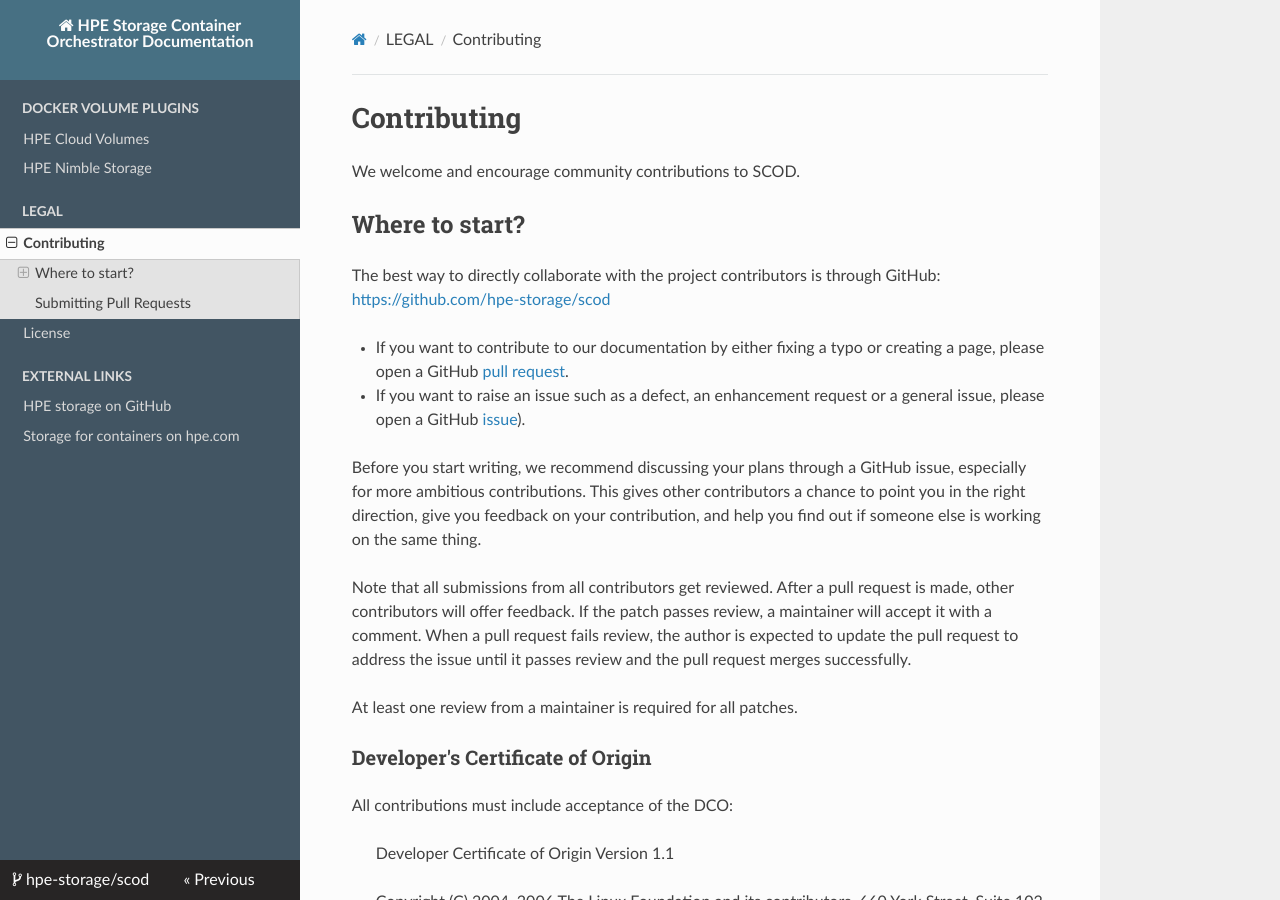
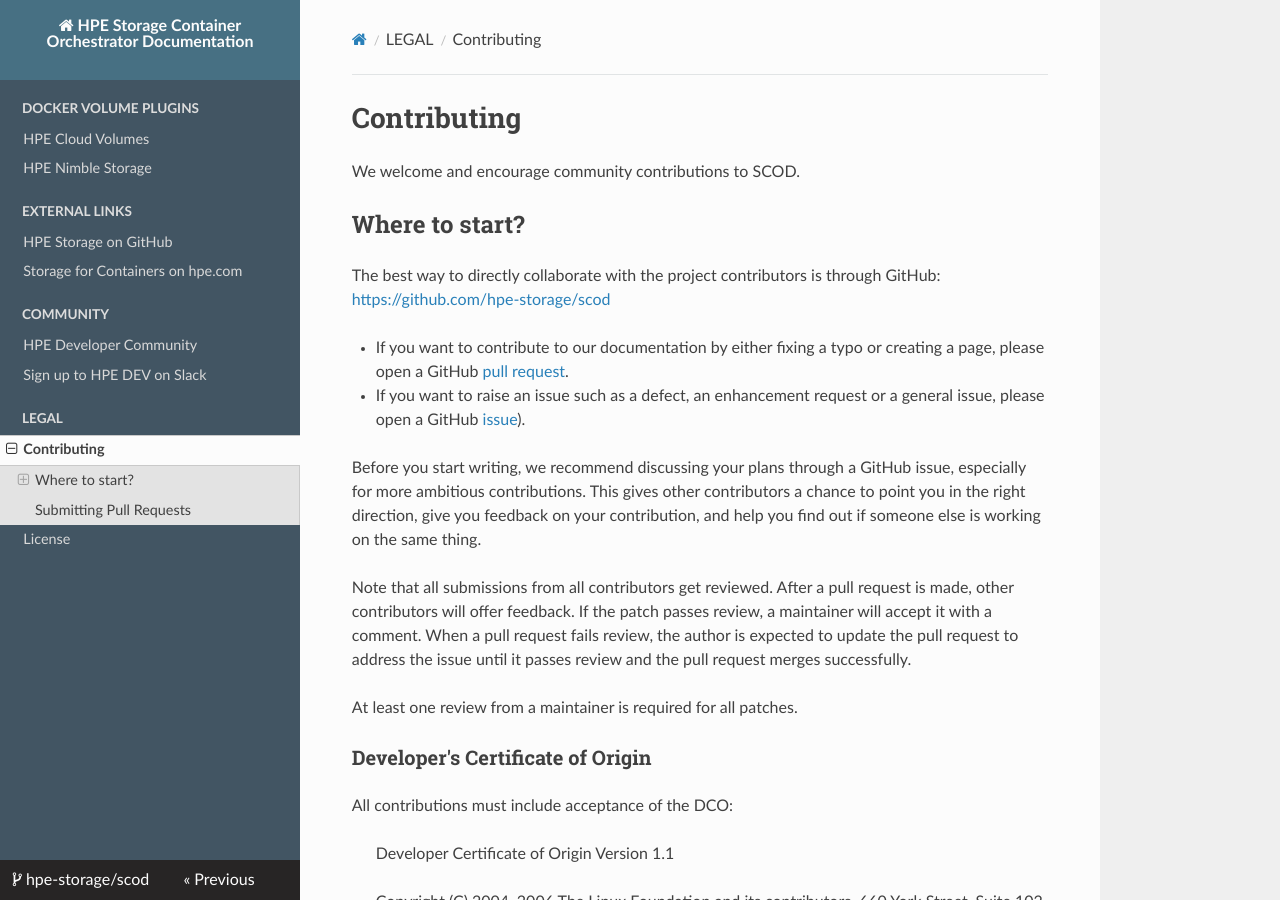
Before and after one commit to hpe-storage/scod, an MkDocs documentation site: the page built from docs/legal/contributing/index.md, in a window 1280 px wide and 900 px high. Built offline with MkDocs 1.6.1, drawn with Linux system fonts in a browser that asks for light colours; nearby versions of some CDN libraries.

```diff
--- a/mkdocs.yml
+++ b/mkdocs.yml
@@ -52,23 +52,24 @@ nav:
     - 'HPE Cloud Volumes': 'docker_volume_plugins/hpe_cloud_volumes/index.md'
     - 'HPE Nimble Storage': 'docker_volume_plugins/hpe_nimble_storage/index.md'
 #  - LEGACY FLEXVOLUME DRIVER:
-#    - 'Container Provider (Nimble/CV)': 'flexvolume/container_provider/index.md'
-#    - 'Dory and Doryd': 'flexvolume/dory/index.md'
+#    - 'Container Provider (Nimble/CV)': 'flexvolume_driver/container_provider/index.md'
+#    - 'History: Dory and Doryd ': 'flexvolume_driver/dory/index.md'
 #    - 'HPE Nimble Storage': 'flexvolume/container_provider/index.md'
 # - WORKLOAD BLUEPRINTS:
 #   - 'Running MongoDB on HPE Storage': 'workloads/mongodb/index.md'
 #   - 'Hybrid Cloud CI/CD pipelines': 'workloads/mongodb/hybrid_cloud_cicd.md'
-# - COMMUNITY:
-#   - 'HPE DEV': 'community/hpe_dev.md'
-#   - 'Blogs': 'community/blogs.md'
 # - LEARN:
 #   - 'Persistent Storage for Kubernetes': 'learn/kubernetes_storage.md'
 #   - 'Using Docker Volume plugins': 'learn/docker_volume_plugins.md'
 #   - 'External Resources': 'learn/links.md'
+  - EXTERNAL LINKS:
+    - 'HPE Storage on GitHub': 'https://github.com/hpe-storage'
+    - 'Storage for Containers on hpe.com': 'https://hpe.com/storage/containers'
+  - COMMUNITY:
+    - 'HPE Developer Community': 'https://developer.hpe.com'
+    - 'Sign up to HPE DEV on Slack': 'https://slack.hpedev.io'
+#   - 'Blogs': 'community/blogs/index.md'
   - LEGAL:
     - 'Contributing': 'legal/contributing/index.md'
 #    - 'Support': 'legal/support.md'
     - 'License': 'legal/license/index.md'
-  - EXTERNAL LINKS:
-    - 'HPE storage on GitHub': 'https://github.com/hpe-storage'
-    - 'Storage for containers on hpe.com': 'https://hpe.com/storage/containers'
```
Also changed, not shown: README.md (+8 -7 lines).
